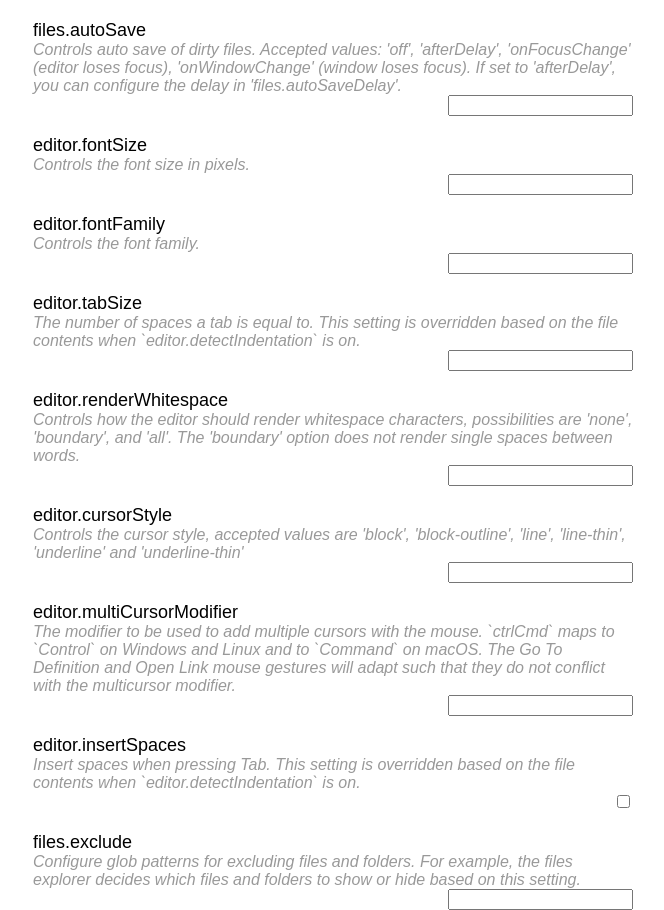
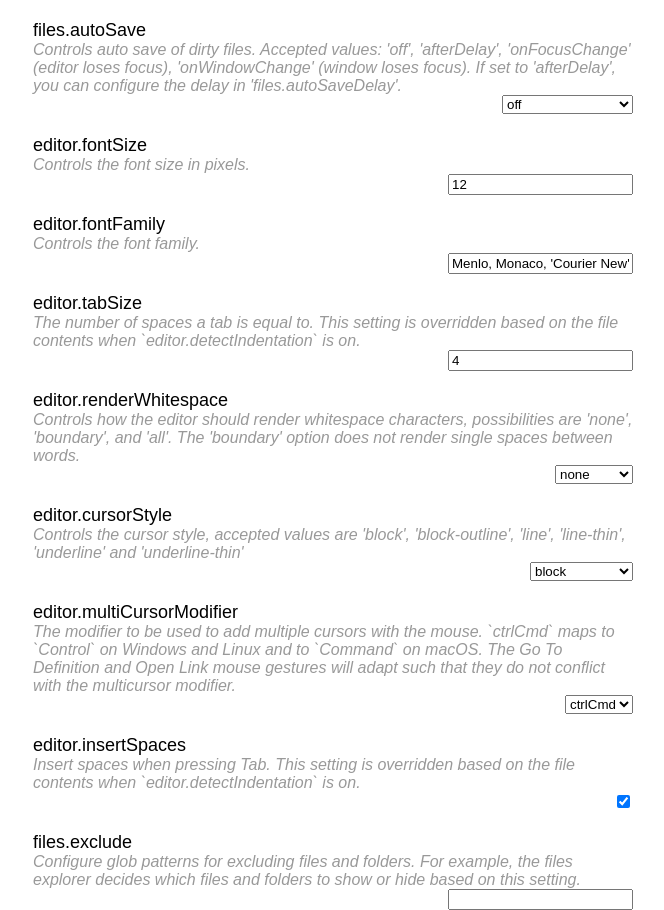
Before and after one commit to roblourens/vscode-settings-editor, a React (Create React App) app: page / in a window 1280 px wide. Shown: the whole page, without its empty margins (307-971 px from the left). Built offline with nearby package versions, Linux system fonts and the light colour scheme.

Commit message:
Show defaults

```diff
--- a/src/components/SettingItem.tsx
+++ b/src/components/SettingItem.tsx
@@ -22,19 +22,19 @@ interface ValueProps {
 
 function BoolSettingValue(props: ValueProps) {
     return (
-        <input type="checkbox" />
+        <input type="checkbox" checked={props.setting.default} />
     );
 }
 
 function StringSettingValue(props: ValueProps) {
     return (
-        <input />
+        <input value={props.setting.default} />
     );
 }
 
 function NumberSettingValue(props: ValueProps) {
     return (
-        <input />
+        <input value={props.setting.default} />
     );
 }
 
@@ -44,9 +44,18 @@ function ObjectSettingValue(props: ValueProps) {
     );
 }
 
+function EnumSettingValue(props: ValueProps) {
+    return (
+        <select>
+            {props.setting.enum!.map(enumStr => <option key={enumStr}>{enumStr}</option>)}
+        </select>
+    );
+}
+
 function renderSettingValue(setting: Setting) {
     return (
         setting.type === SettingType[SettingType.boolean] ? <BoolSettingValue setting={setting} /> :
+        setting.type === SettingType[SettingType.string] && setting.enum ? <EnumSettingValue setting={setting} /> :
         setting.type === SettingType[SettingType.string] ? <StringSettingValue setting={setting} /> :
         setting.type === SettingType[SettingType.number] ? <NumberSettingValue setting={setting} /> :
         setting.type === SettingType[SettingType.object] ? <ObjectSettingValue setting={setting} /> :
```
